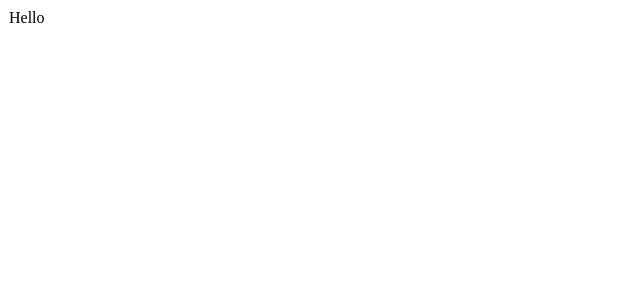
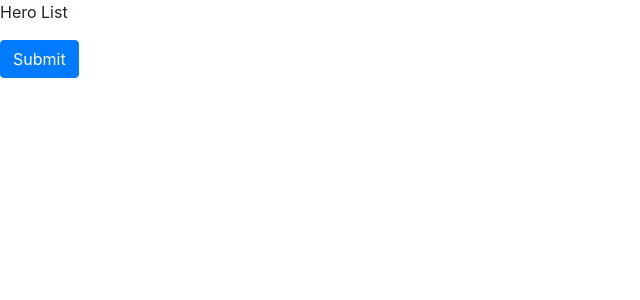
Before and after one commit to HaiderMalik12/angular-fundamentals, an Angular app: page / in a window 1280 px wide. Shown: the top 300 px of the page, without its empty margins (0-640 px from the left). Built offline with nearby package versions, Linux system fonts and the light colour scheme.

Commit message:
adding bootstrap

```diff
--- a/package.json
+++ b/package.json
@@ -20,6 +20,7 @@
     "@angular/platform-browser": "^6.0.3",
     "@angular/platform-browser-dynamic": "^6.0.3",
     "@angular/router": "^6.0.3",
+    "bootstrap": "^4.1.1",
     "core-js": "^2.5.4",
     "rxjs": "^6.0.0",
     "zone.js": "^0.8.26"
--- a/src/app/hero/hero-list/hero-list.component.ts
+++ b/src/app/hero/hero-list/hero-list.component.ts
@@ -4,16 +4,13 @@ import { Hero } from '../hero';
 @Component({
   selector: 'app-hero-list',
   template: `
-    <tr>
-    <td [attr.colspan] ="colSpan"> Hello </td>
-    </tr>
+  <p>{{title}} </p>
+  <button class="btn btn-primary"> Submit </button>
   `,
   styleUrls: ['./hero-list.component.css']
 })
 export class HeroListComponent implements OnInit {
-
   title: string;
-  colSpan = 2;
   constructor() {
     this.title = 'Hero List'
    }
--- a/src/styles.css
+++ b/src/styles.css
@@ -1 +1,2 @@
 /* You can add global styles to this file, and also import other style files */
+@import "~bootstrap/dist/css/bootstrap.css"
```
Also changed, not shown: 1 other file (tests, documents, lock files or other folders).
